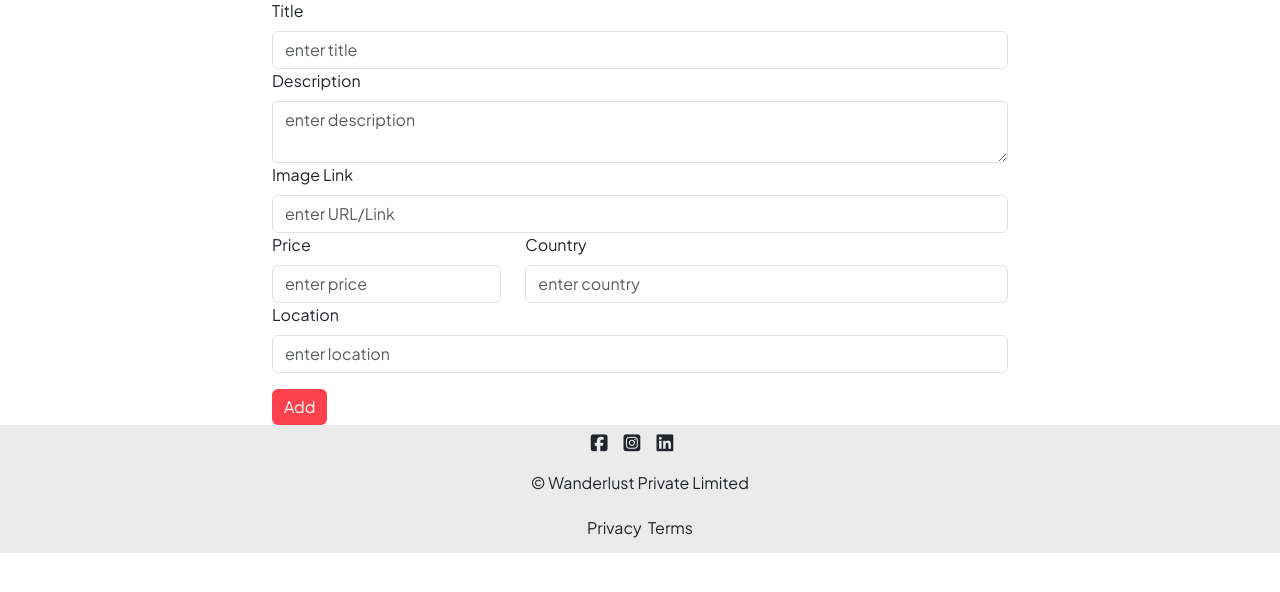
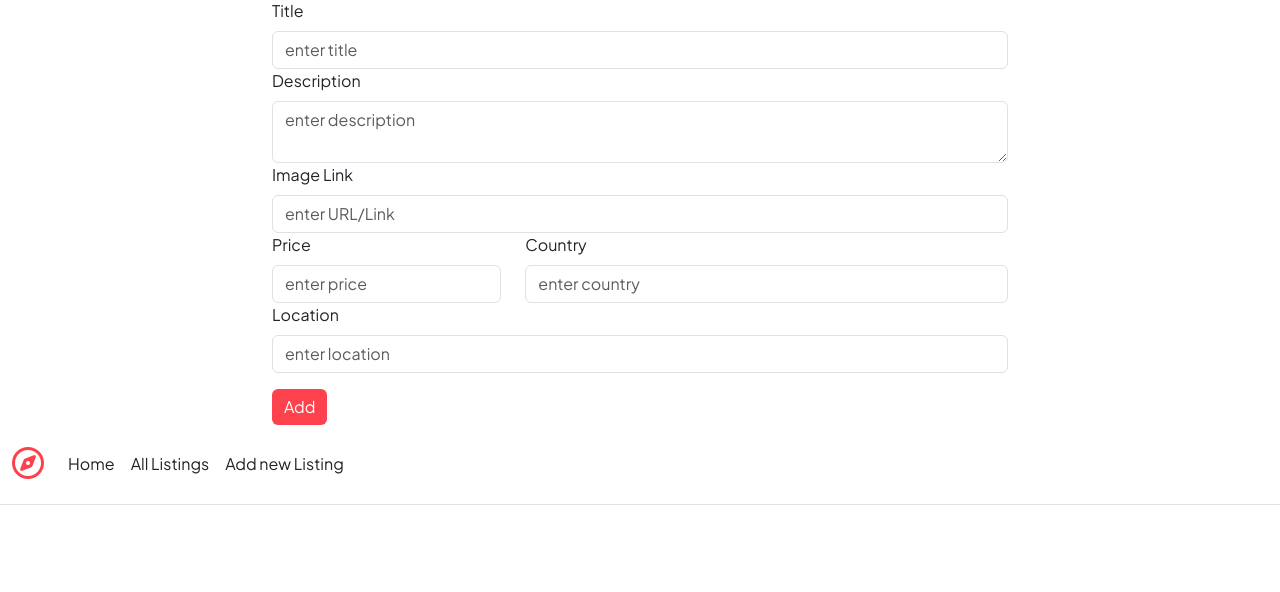
Before and after one commit to rashid-alii/wanderlust, a Node server app: page /listings/new in a window 1280 px wide. Shown: the part 139-731 px from the top of the page. Run offline with Node 20, Linux system fonts and the light colour scheme; some libraries are stand-ins or nearby versions.

Commit message:
Update footer.ejs

```diff
--- a/views/includes/footer.ejs
+++ b/views/includes/footer.ejs
@@ -1,14 +1,18 @@
-<footer>
-    <div class="f-info">
-        <div class="f-info-socials">
-            <i class="fa-brands fa-square-facebook"></i>
-            <i class="fa-brands fa-square-instagram"></i>
-            <i class="fa-brands fa-linkedin"></i>
-        </div>
-        <div class="f-info-brand"> &copy; Wanderlust Private Limited</div>
-        <div class="f-info-links">
-            <a href="/privacy">Privacy</a>
-            <a href="/terms">Terms</a>
+<nav class="navbar navbar-expand-md bg-body-light border-bottom sticky-top">
+    <div class="container-fluid">
+        <a class="navbar-brand" href="/"> <i class="fa-regular fa-compass"></i> </a>
+
+        <button class="navbar-toggler" type="button" data-bs-toggle="collapse" data-bs-target="#navbarNavAltMarkup">
+            <span class="navbar-toggler-icon"></span>
+        </button>
+
+        <div class="collapse navbar-collapse" id="navbarNavAltMarkup">
+            <div class="navbar-nav">
+                <a class="nav-link" href="/">Home</a>
+                <a class="nav-link" href="/listings">All Listings</a>
+                <a class="nav-link" href="/listings/new">Add new Listing</a>
+
+            </div>
         </div>
     </div>
-</footer>
+</nav>
```
